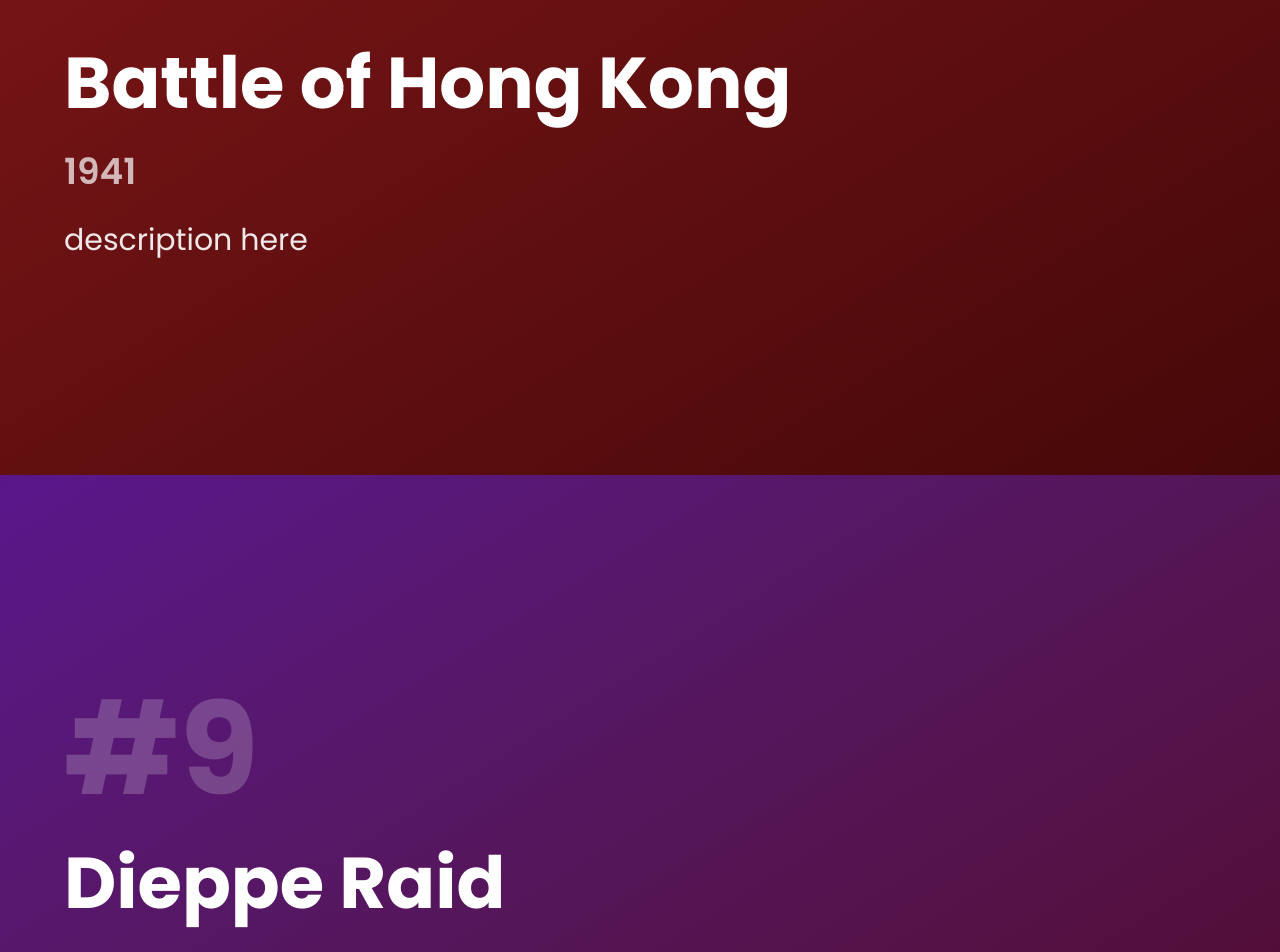
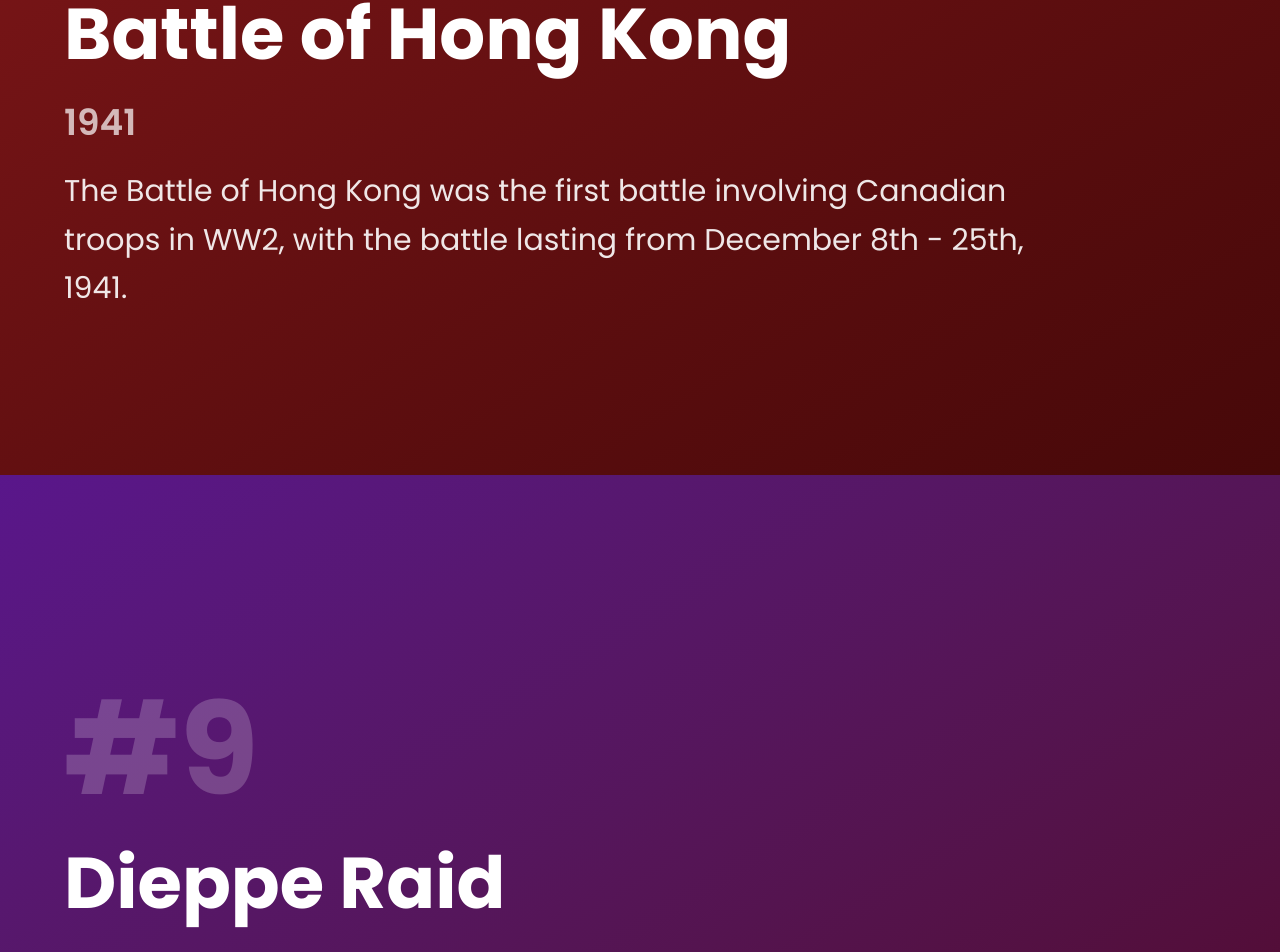
Before and after one commit to Crackle2K/History-Culminating, a React (Vite) app: page / in a window 1280 px wide. Shown: the part 1129-2081 px from the top of the page. Built offline with nearby package versions, Linux system fonts and the light colour scheme.

Commit message:
Fetch Events From JSON

```diff
--- a/src/components/HistoryCards.tsx
+++ b/src/components/HistoryCards.tsx
@@ -1,90 +1,16 @@
 import { cn } from "@/lib/utils"
-import mapleLeafImg from "@/assets/icons/mapleleaf.png"
+import eventsData from "@/data/events.json"
 
 interface HistoryEvent {
   rank: number
   title: string
   year: string
   description: string
+  isCanadian: boolean
   bgColor: string
 }
 
-const events: HistoryEvent[] = [
-  {
-    rank: 10,
-    title: "Battle of Hong Kong",
-    year: "1941",
-    description: "description here",
-    bgColor: "from-red-900 to-red-950",
-  },
-  {
-    rank: 9,
-    title: "Dieppe Raid",
-    year: "1942",
-    description: "description here",
-    bgColor: "from-purple-900 to-pink-950",
-  },
-  {
-    rank: 8,
-    title: "Battle of the Atlantic",
-    year: "1939 - 1945",
-    description: "description here",
-    bgColor: "from-cyan-900 to-blue-950",
-  },
-  {
-    rank: 7,
-    title: "Battle of Vimy Ridge",
-    year: "1917",
-    description: "description here",
-    bgColor: "from-green-900 to-emerald-950",
-  },
-  {
-    rank: 6,
-    title: "Fall of the Berlin Wall",
-    year: "1989",
-    description: "description here",
-    bgColor: "from-orange-900 to-amber-950",
-  },
-  {
-    rank: 5,
-    title: "The Great Depression",
-    year: "1929 - 1939",
-    description: "description here",
-    bgColor: "from-gray-900 to-slate-950",
-  },
-  {
-    rank: 4,
-    title: "D-Day Invasion of Juno Beach",
-    year: "1944",
-    description: "description here",
-    bgColor: "from-red-900 to-rose-950",
-  },
-  {
-    rank: 3,
-    title: "The Manhattan Project",
-    year: "1942 - 1945",
-    description: "description here",
-    bgColor: "from-yellow-900 to-orange-950",
-  },
-  {
-    rank: 2,
-    title: "Operation Barborosa",
-    year: "1941",
-    description: "description here",
-    bgColor: "from-violet-900 to-purple-950",
-  },
-  {
-    rank: 1,
-    title: "The Moon Landing",
-    year: "1969",
-    description: "description here",
-    bgColor: "from-sky-900 to-cyan-950",
-  },
-]
-
-const MapleLeafIcon = () => (
-  <img src={mapleLeafImg} alt="Canadian" width="24" height="24" className="inline-block" />
-)
+const events: HistoryEvent[] = eventsData
 
 const EventSection = ({ rank, title, year, description, bgColor }: HistoryEvent) => {
   return (
--- /dev/null
+++ b/src/data/events.json
@@ -0,0 +1,82 @@
+[
+  {
+    "rank": 10,
+    "title": "Battle of Hong Kong",
+    "year": "1941",
+    "description": "The Battle of Hong Kong was the first battle involving Canadian troops in WW2, with the battle lasting from December 8th - 25th, 1941.",
+    "isCanadian": true,
+    "bgColor": "from-red-900 to-red-950"
+  },
+  {
+    "rank": 9,
+    "title": "Dieppe Raid",
+    "year": "1942",
+    "description": "description here",
+    "isCanadian": true,
+    "bgColor": "from-purple-900 to-pink-950"
+  },
+  {
+    "rank": 8,
+    "title": "Battle of the Atlantic",
+    "year": "1939 - 1945",
+    "description": "description here",
+    "isCanadian": true,
+    "bgColor": "from-cyan-900 to-blue-950"
+  },
+  {
+    "rank": 7,
+    "title": "Battle of Vimy Ridge",
+    "year": "1917",
+    "description": "description here",
+    "isCanadian": true,
+    "bgColor": "from-green-900 to-emerald-950"
+  },
+  {
+    "rank": 6,
+    "title": "Fall of the Berlin Wall",
+    "year": "1989",
+    "description": "description here",
+    "isCanadian": false,
+    "bgColor": "from-orange-900 to-amber-950"
+  },
+  {
+    "rank": 5,
+    "title": "The Great Depression",
+    "year": "1929 - 1939",
+    "description": "description here",
+    "isCanadian": false,
+    "bgColor": "from-gray-900 to-slate-950"
+  },
+  {
+    "rank": 4,
+    "title": "D-Day Invasion of Juno Beach",
+    "year": "1944",
+    "description": "description here",
+    "isCanadian": true,
+    "bgColor": "from-red-900 to-rose-950"
+  },
+  {
+    "rank": 3,
+    "title": "The Manhattan Project",
+    "year": "1942 - 1945",
+    "description": "description here",
+    "isCanadian": false,
+    "bgColor": "from-yellow-900 to-orange-950"
+  },
+  {
+    "rank": 2,
+    "title": "Operation Barborosa",
+    "year": "1941",
+    "description": "description here",
+    "isCanadian": false,
+    "bgColor": "from-violet-900 to-purple-950"
+  },
+  {
+    "rank": 1,
+    "title": "The Moon Landing",
+    "year": "1969",
+    "description": "description here",
+    "isCanadian": false,
+    "bgColor": "from-sky-900 to-cyan-950"
+  }
+]
```
